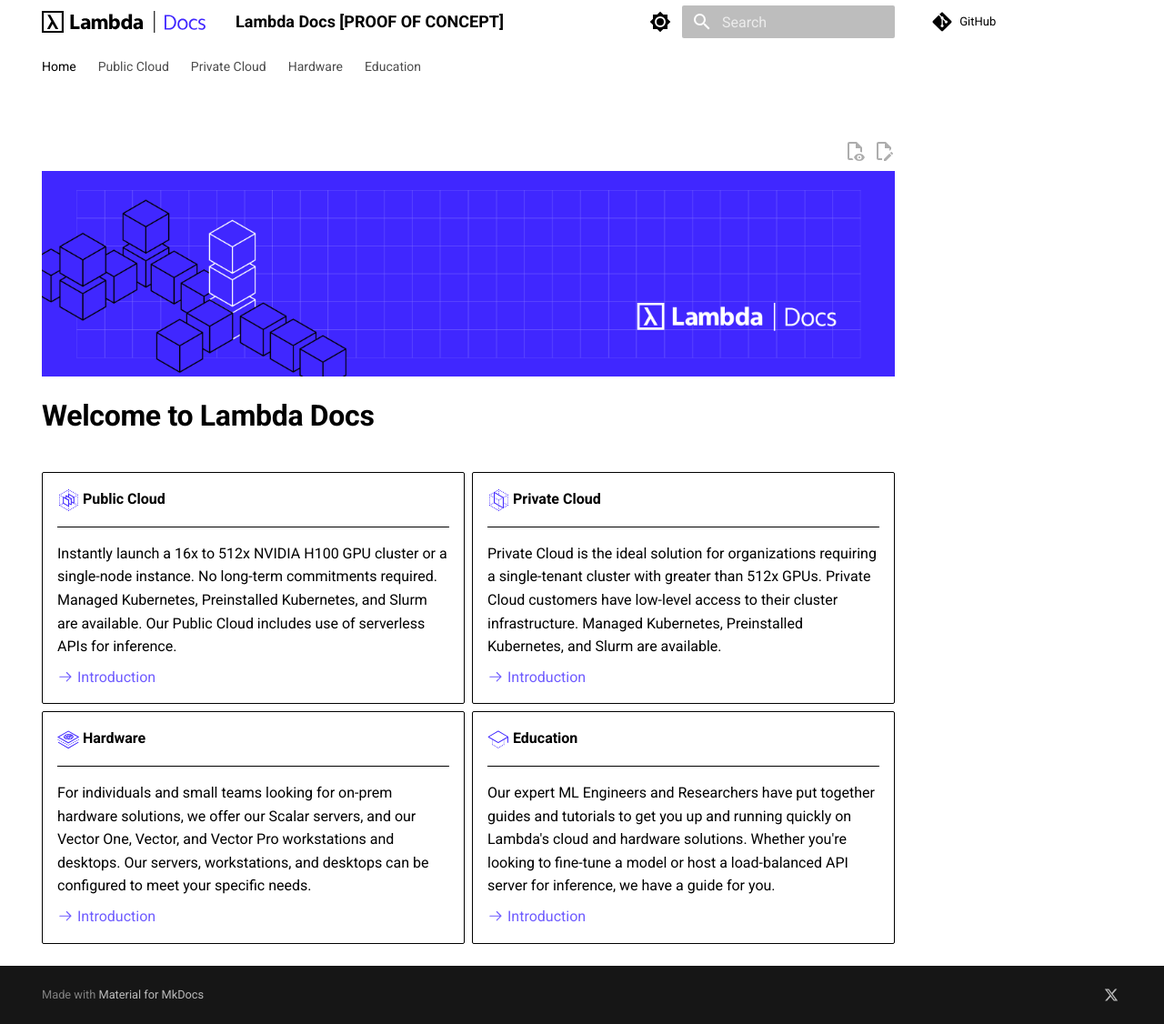
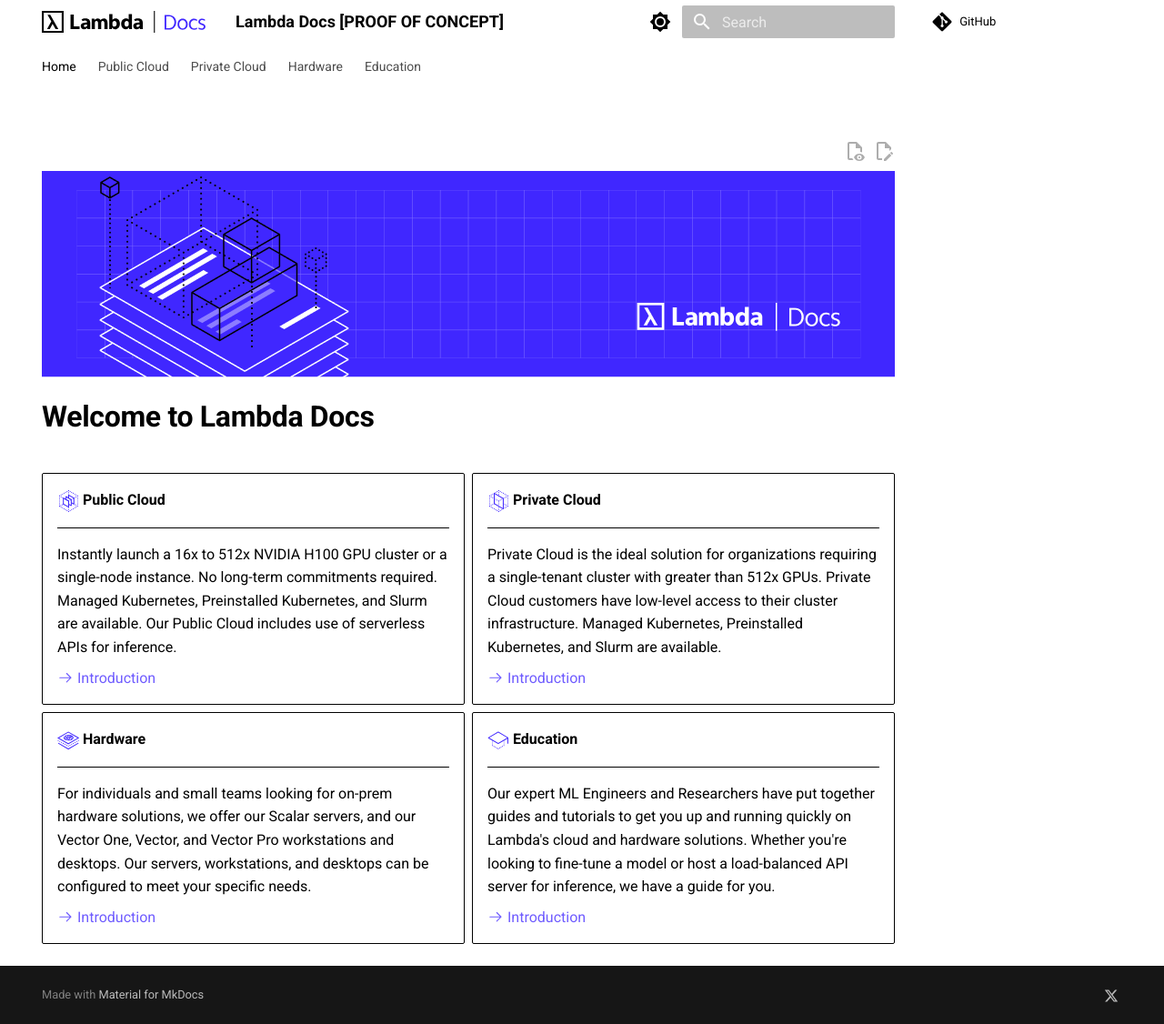
Before and after one commit to cbrownstein-lambda/lambda-docs-mkdocs, an MkDocs documentation site: the page built from docs/index.md, in a window 1280 px wide and 1126 px high. Shown: the whole window at 91% size. Built offline with MkDocs 1.6.1 and Material for MkDocs 9.7.7, drawn with Linux system fonts in a browser that asks for light colours; a script that is not in the unit is left out; comment, search, counter and statistics services are not loaded.

Commit message:
Use new banner

```diff
--- a/docs/index.md
+++ b/docs/index.md
@@ -3,7 +3,7 @@
   - navigation
 ---
 
-![Homepage](assets/images/lambda/homepage-image-2.png)
+![Homepage](assets/images/lambda/MKDocs_banner.png)
 
 # Welcome to Lambda Docs
 
```
Also changed, not shown: docs/assets/images/lambda/MKDocs_banner.png (added).
